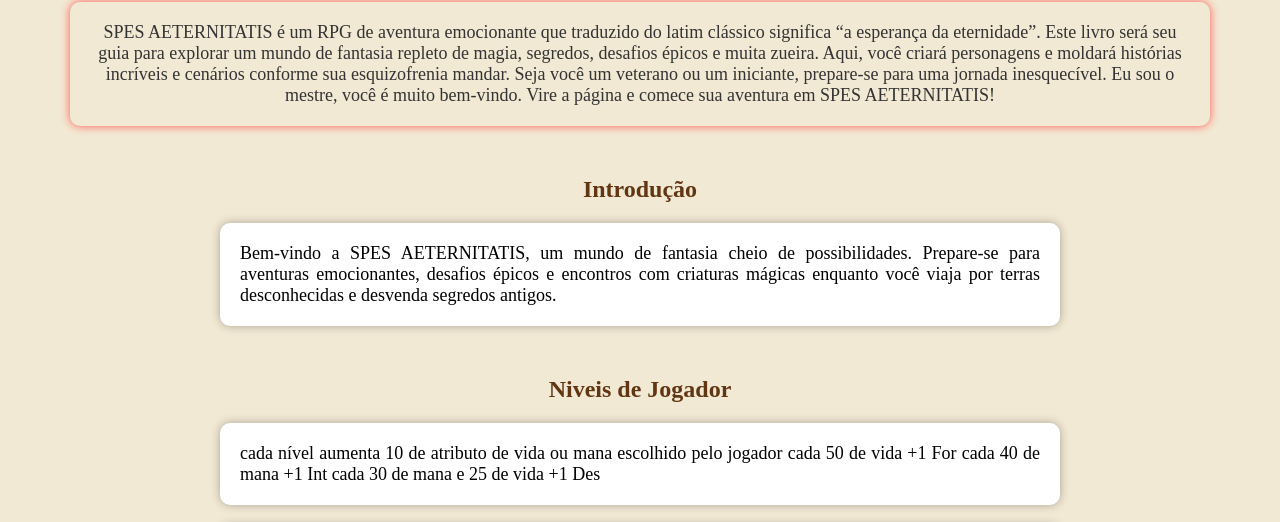
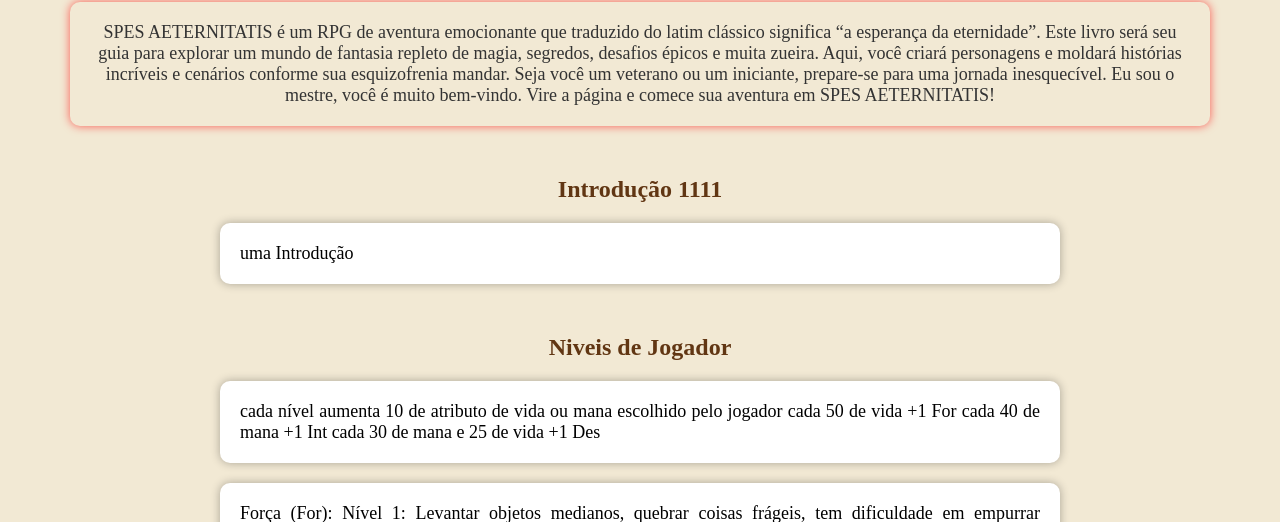
Before and after one commit to theGod017/spes-aeternitatis, a plain HTML site: page index.html in a window 1280 px wide. Shown: the part 207-729 px from the top of the page. Drawn offline with Linux system fonts and the light colour scheme; a script that the page names is missing.

Commit message:
Update index.html

```diff
--- a/index.html
+++ b/index.html
@@ -24,8 +24,8 @@
     <!-- Seção de Introdução -->
 
     <div id="introducao" class="info-section">
-        <h2>Introdução</h2>
-        <p>Bem-vindo a SPES AETERNITATIS, um mundo de fantasia cheio de possibilidades. Prepare-se para aventuras emocionantes, desafios épicos e encontros com criaturas mágicas enquanto você viaja por terras desconhecidas e desvenda segredos antigos.</p>
+        <h2>Introdução 1111</h2>
+        <p>uma Introdução</p>
     </div>
 
     <!-- Seção de Regras Básicas -->
```
